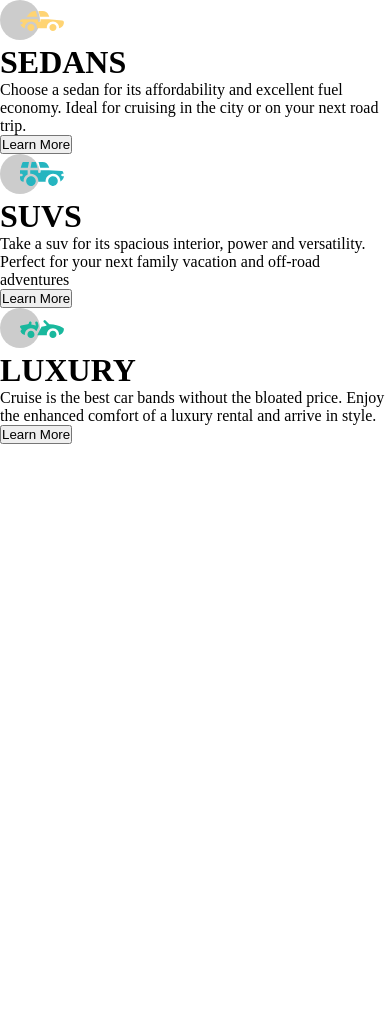
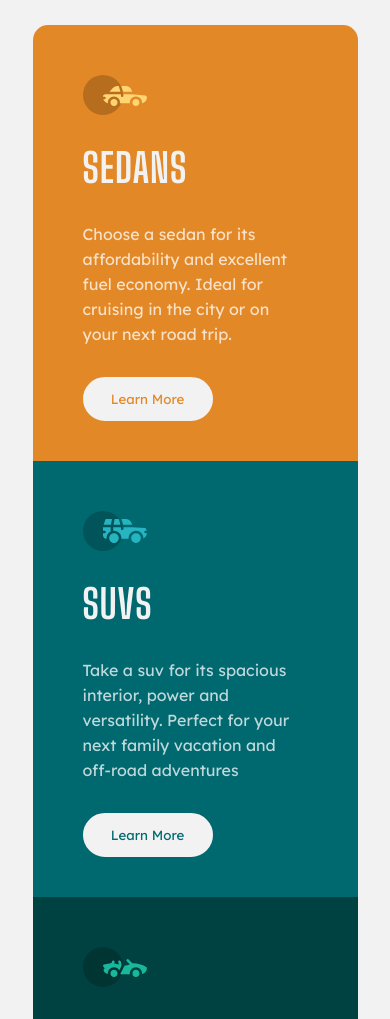
Before and after one commit to adimidania/3-column-preview-card-component, a plain HTML site: page index.html in a window 390 px wide. Shown: the top 1019 px of the page. Before the commit the page ends 844 px from the top, so only its background shows below. Drawn offline with Linux system fonts and the light colour scheme.

Commit message:
kinda finished

```diff
--- a/index.html
+++ b/index.html
@@ -9,9 +9,12 @@
 </head>
 <body>
   <main>
+    <div class="card-container">
       <div class="card">
-      <div class="car">
+        <div class="car sedans">
+          <div class="img-container">
             <img src="images/icon-sedans.svg" alt="sedans" />
+          </div>
           <h1>SEDANS</h1>
           <p>Choose a sedan for its affordability and excellent fuel economy. Ideal for cruising in the city
             or on your next road trip.
@@ -19,8 +22,10 @@
           <button>Learn More</button>
         </div>
 
-      <div class="car">
+        <div class="car suvs">
+          <div class="img-container">
             <img src="images/icon-suvs.svg" alt="suvs" />
+          </div>
           <h1>SUVS</h1>
           <p>Take a suv for its spacious interior, power and versatility. Perfect for your next family vacation
             and off-road adventures
@@ -28,8 +33,10 @@
           <button>Learn More</button>
         </div>
 
-      <div class="car">
+        <div class="car luxury">
+          <div class="img-container">
             <img src="images/icon-luxury.svg" alt="luxury" />
+          </div>
           <h1>LUXURY</h1>
           <p>Cruise is the best car bands without the bloated price. Enjoy the enhanced comfort of a luxury
             rental and arrive in style.
@@ -37,6 +44,7 @@
           <button>Learn More</button>
         </div>
       </div>
+    </div>
   </main>
 </body>
 </html>
--- a/style.css
+++ b/style.css
@@ -12,3 +12,109 @@
     padding: 0;
     box-sizing: border-box;
 }
+body {
+    height: 100vh;
+}
+main {
+    display: flex;
+    align-items: center;
+    justify-content: center;
+    background-color: var(--very-light-gray);
+    width:100%;
+    height:100%;
+    font-family: 'Lexend Deca', sans-serif;
+}
+.card {
+    display: flex;
+    flex-direction: row;
+}
+.car {
+    display:flex;
+    flex-direction: column;
+    padding:50px;
+    padding-bottom: 40px;
+}
+.car h1 {
+    font-family: 'Big Shoulders Display', cursive;
+    color:var(--very-light-gray);
+    letter-spacing: 1px;
+    font-size: 40px;
+}
+.car img {
+    margin-bottom: 25px;
+}
+.car p {
+    color: var(--transparent-white);
+    font-size: 16px;
+    padding: 30px 0px;
+    line-height: 25px;
+    width:185px;
+}
+.car button {
+    margin-top: 55px;
+    padding:0px 5px;
+    padding-top:12px;
+    padding-bottom:12px;
+    border-radius: 30px;
+    width:130px;
+    border:2px solid var(--very-light-gray);
+    background-color: var(--very-light-gray);
+    font-family: 'Lexend Deca', sans-serif;
+    cursor: pointer;
+}
+.sedans {
+    background-color: var(--bright-orange);
+    border-top-left-radius: 15px;
+    border-bottom-left-radius: 15px;
+}
+.suvs {
+    background-color: var(--dark-cyan);
+}
+.luxury {
+    background-color: var(--very-dark-cyan);
+    border-top-right-radius: 15px;
+    border-bottom-right-radius: 15px;
+}
+
+.sedans button {
+    color: var(--bright-orange);
+}
+.suvs button {
+    color: var(--dark-cyan);
+}
+.luxury button{
+    color: var(--very-dark-cyan);
+}
+
+.car button:hover {
+    background-color: transparent;
+    color: var(--very-light-gray);
+}
+
+@media screen and (max-width:875px) {
+    body {
+        height: max-content;
+    }
+    .card {
+        flex-direction: column;
+        margin-top: 25px;
+        margin-bottom: 25px;
+    }
+    .sedans {
+        border-top-left-radius: 15px;
+        border-top-right-radius: 15px;
+        border-bottom-left-radius: 0px;
+    }
+    .luxury {
+        border-bottom-right-radius: 15px;
+        border-bottom-left-radius: 15px;
+        border-top-right-radius: 0px;
+    }
+    .car button {
+        margin-top: 0px;
+    }
+    .car p {
+        width:225px;
+    }
+
+}
```
Lines whose indentation alone changed are shown as unchanged.
